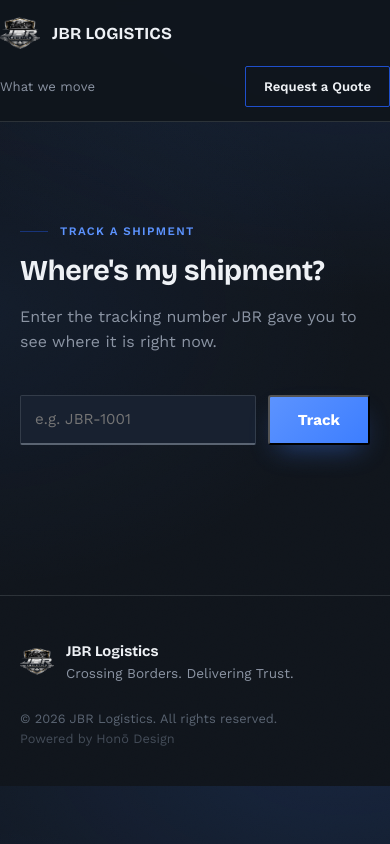
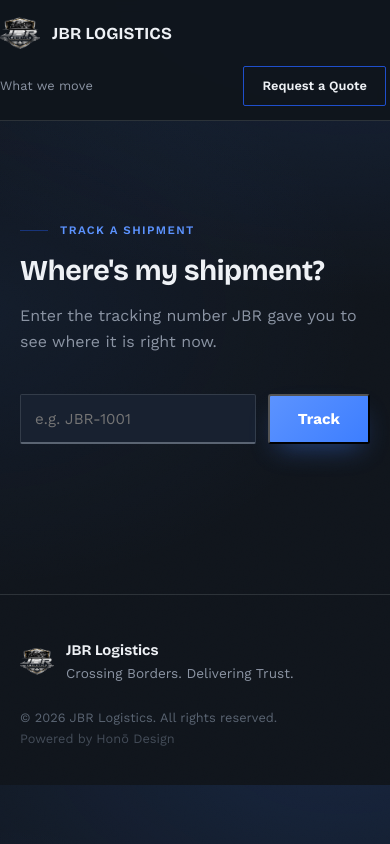
Before and after one commit to jalendavid00-dotcom/jbr, a plain HTML site: page jbr-logistics-site/track/index.html in a window 390 px wide. Drawn offline with nearby package versions, Linux system fonts and the light colour scheme.

Commit message:
Add files via upload

```diff
--- a/jbr-logistics-site/assets/site.css
+++ b/jbr-logistics-site/assets/site.css
@@ -68,7 +68,7 @@
   @media (max-width: 640px) {
     .nav-inner { flex-wrap: wrap; row-gap: 12px; padding: 14px 0; }
     .nav-brand-text span { display: none; }
-    nav.nav-links { width: 100%; justify-content: space-between; gap: 14px; font-size: 0.82rem; flex-wrap: wrap; row-gap: 8px; }
+    nav.nav-links { width: 100%; justify-content: space-between; gap: 14px; font-size: 0.8rem; flex-wrap: wrap; row-gap: 8px; padding-right: 4px; }
     .nav-cta { padding: 8px 14px; }
   }
   .nav-cta { border: 1px solid var(--blue-deep); padding: 9px 18px; border-radius: 2px; color: var(--paper) !important; font-weight: 600; }
```
